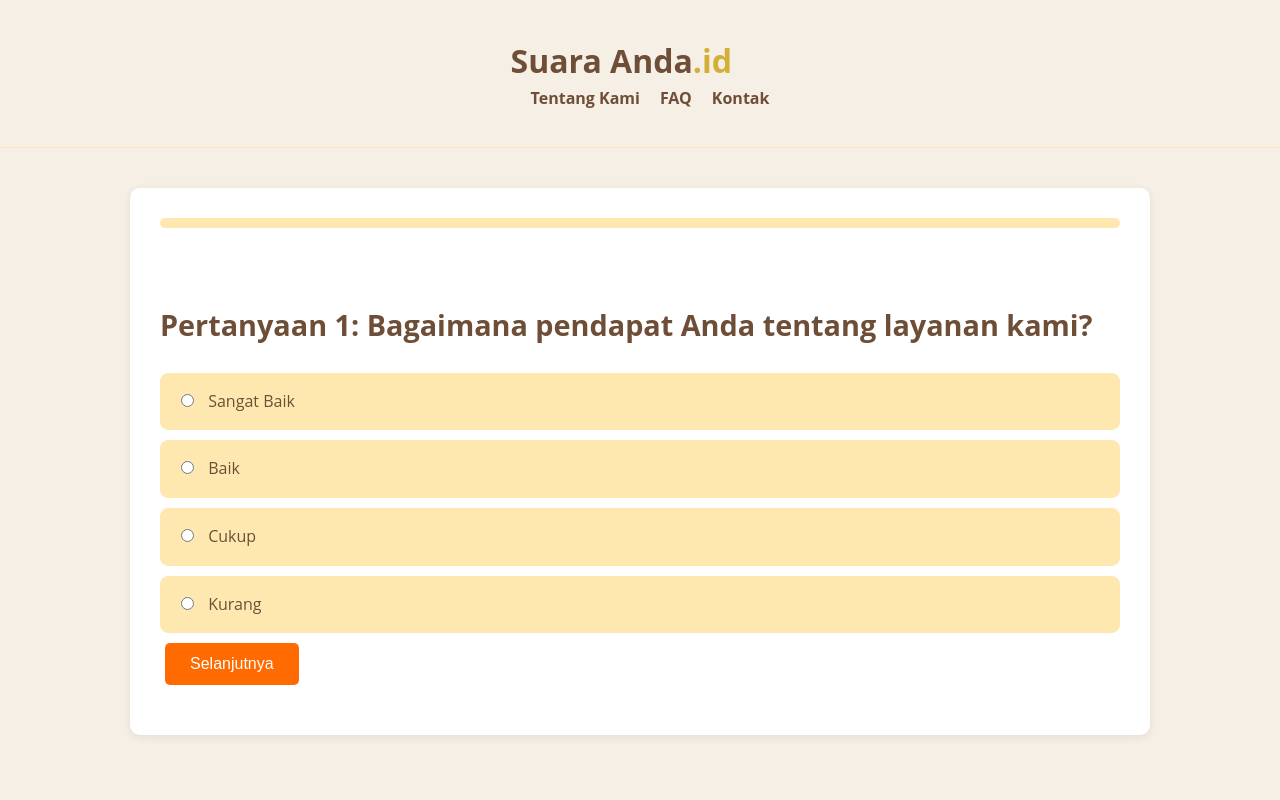
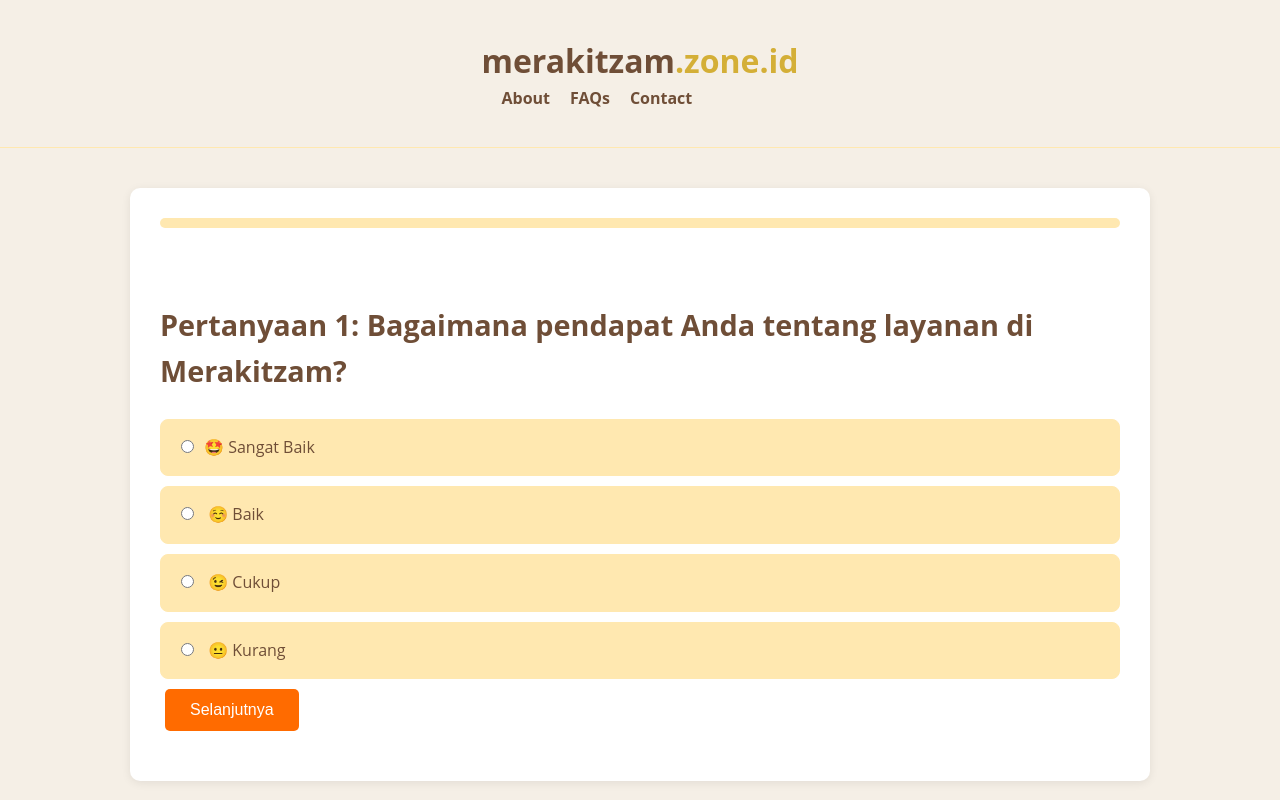
Before and after one commit to zamnice/survey-mz, a plain HTML site: page index.html in a window 1280 px wide. Both pictures are taken after a click on the button "Mulai Survei". Shown: the top 800 px of the page. Drawn offline with Linux system fonts and the light colour scheme.

Commit message:
Update index.html

```diff
--- a/index.html
+++ b/index.html
@@ -9,12 +9,12 @@
 <body>
     <header>
         <div class="container">
-            <div class="logo">Suara Anda<span class="gold-accent">.id</span></div>
+            <div class="logo">merakitzam<span class="gold-accent">.zone.id</span></div>
             <nav>
                 <ul>
-                    <li><a href="#">Tentang Kami</a></li>
-                    <li><a href="#">FAQ</a></li>
-                    <li><a href="#">Kontak</a></li>
+                    <li><a href="#">About</a></li>
+                    <li><a href="#">FAQs</a></li>
+                    <li><a href="#">Contact</a></li>
                 </ul>
             </nav>
         </div>
@@ -23,8 +23,8 @@
     <main>
         <section id="hero">
             <div class="container">
-                <h1>Suara Anda Penting! <br>Ikuti Survei Kami Sekarang.</h1>
-                <p>Bagikan pandangan Anda dan bantu kami membuat perubahan positif.</p>
+                <h1>Suara Kamu Penting! <br>Ayo isi Survey ini Sekarang.</h1>
+                <p>Bagikan pandangan Anda dan bantu Merakitzam membuat perubahan positif.</p>
                 <button class="btn-primary" onclick="startSurvey()">Mulai Survei</button>
             </div>
         </section>
@@ -36,12 +36,12 @@
                 </div>
                 <form id="main-survey-form">
                     <div class="survey-question active" data-question="1">
-                        <h2>Pertanyaan 1: Bagaimana pendapat Anda tentang layanan kami?</h2>
+                        <h2>Pertanyaan 1: Bagaimana pendapat Anda tentang layanan di Merakitzam?</h2>
                         <div class="options">
-                            <label><input type="radio" name="q1" value="Sangat Baik"> Sangat Baik</label>
-                            <label><input type="radio" name="q1" value="Baik"> Baik</label>
-                            <label><input type="radio" name="q1" value="Cukup"> Cukup</label>
-                            <label><input type="radio" name="q1" value="Kurang"> Kurang</label>
+                            <label><input type="radio" name="q1" value="Sangat Baik">🤩 Sangat Baik</label>
+                            <label><input type="radio" name="q1" value="Baik"> ☺️ Baik</label>
+                            <label><input type="radio" name="q1" value="Cukup"> 😉 Cukup</label>
+                            <label><input type="radio" name="q1" value="Kurang"> 😐 Kurang</label>
                         </div>
                         <button type="button" class="btn-next">Selanjutnya</button>
                     </div>
@@ -75,7 +75,7 @@
 
     <footer>
         <div class="container">
-            <p>&copy; 2025 Suara Anda. Semua Hak Cipta Dilindungi.</p>
+            <p>&copy; 2025 Merakitzam. All Rights Reserved.</p>
             <div class="social-icons">
                 </div>
         </div>
```
